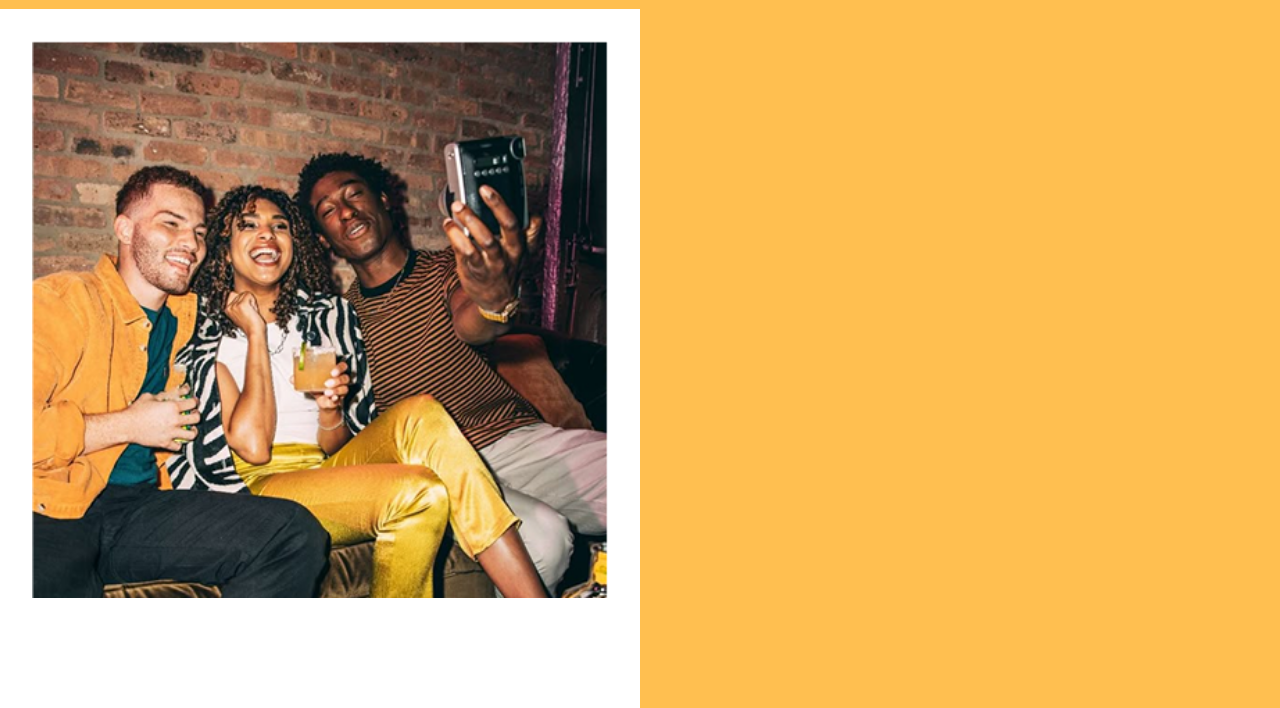
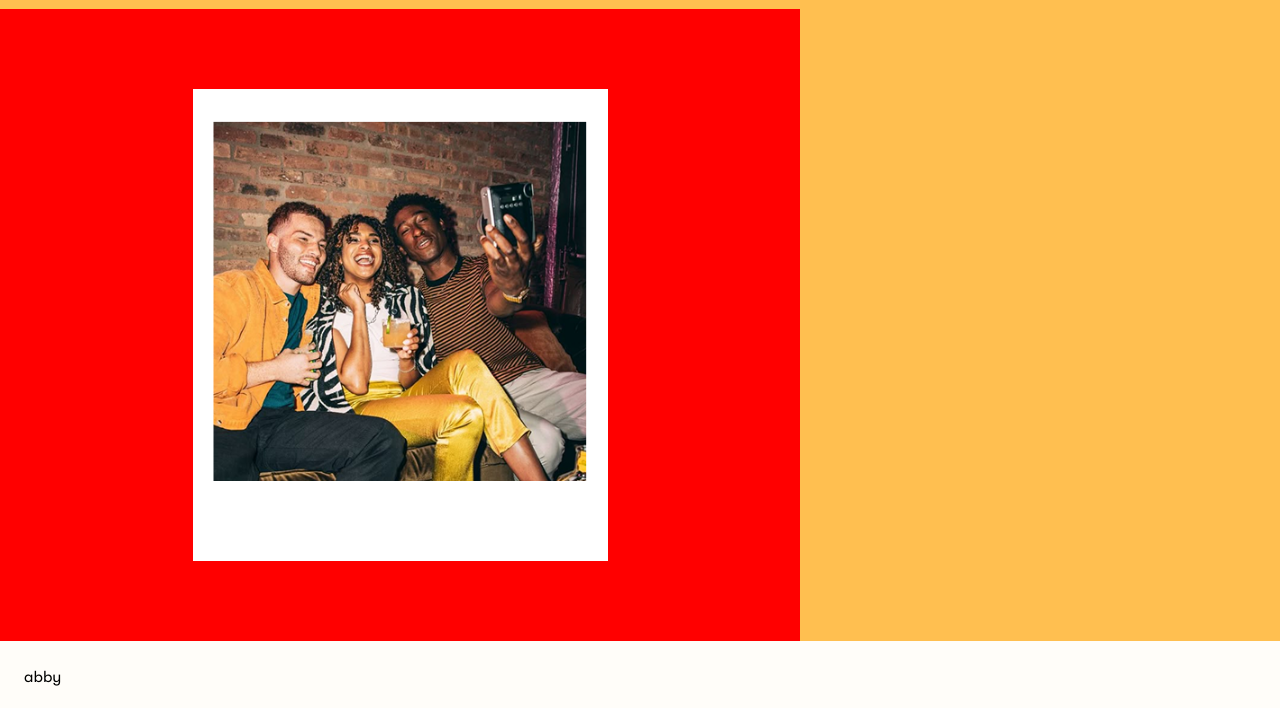
Before and after one commit to Devine4Life-Jules/INTEGRATION4, an Astro site in the folder frontend/: page /invitation-machine/2 in a window 1280 px wide. Shown: the part 87-795 px from the top of the page. Built offline with nearby package versions, Linux system fonts and the light colour scheme; Astro itself is replaced by a stand-in of ours.

Commit message:
feat:fixed gird layout for stacking polaroids

```diff
--- a/frontend/src/components/Polaroid.astro
+++ b/frontend/src/components/Polaroid.astro
@@ -1,5 +1,8 @@
 ---
 import dummyPic from "../assets/images/dummyPic1.png"
+
+
+
 ---
 
 <style>
@@ -8,7 +11,9 @@ import dummyPic from "../assets/images/dummyPic1.png"
         max-width: 50vw;
         padding-top: 2rem;
         padding-bottom: 5rem;
-
+        grid-column: 1;
+        grid-row: 1;
+        position: relative;
     }
 
     figure img  {
--- a/frontend/src/components/PolaroidStack.astro
+++ b/frontend/src/components/PolaroidStack.astro
@@ -1,9 +1,30 @@
 ---
 import Polaroid from "./Polaroid.astro"
 ---
+<style>
+    .polaroidStack {
+        display: grid;
+        grid-template-columns: 1fr;
+        grid-template-rows: 1fr;
+        place-items: center;
+        width: 50rem;
+        height: 50rem;
+        background-color: red;
+    }
 
 
-<div>
+
+    .polaroidStack > :nth-child(1) {
+        z-index: 1;
+        }
+        .polaroidStack > :nth-child(2) {
+        z-index: 2;
+        }
+
+</style>
+
+
+<div class="polaroidStack">
     <Polaroid></Polaroid>
     <Polaroid></Polaroid>
 </div>
```
